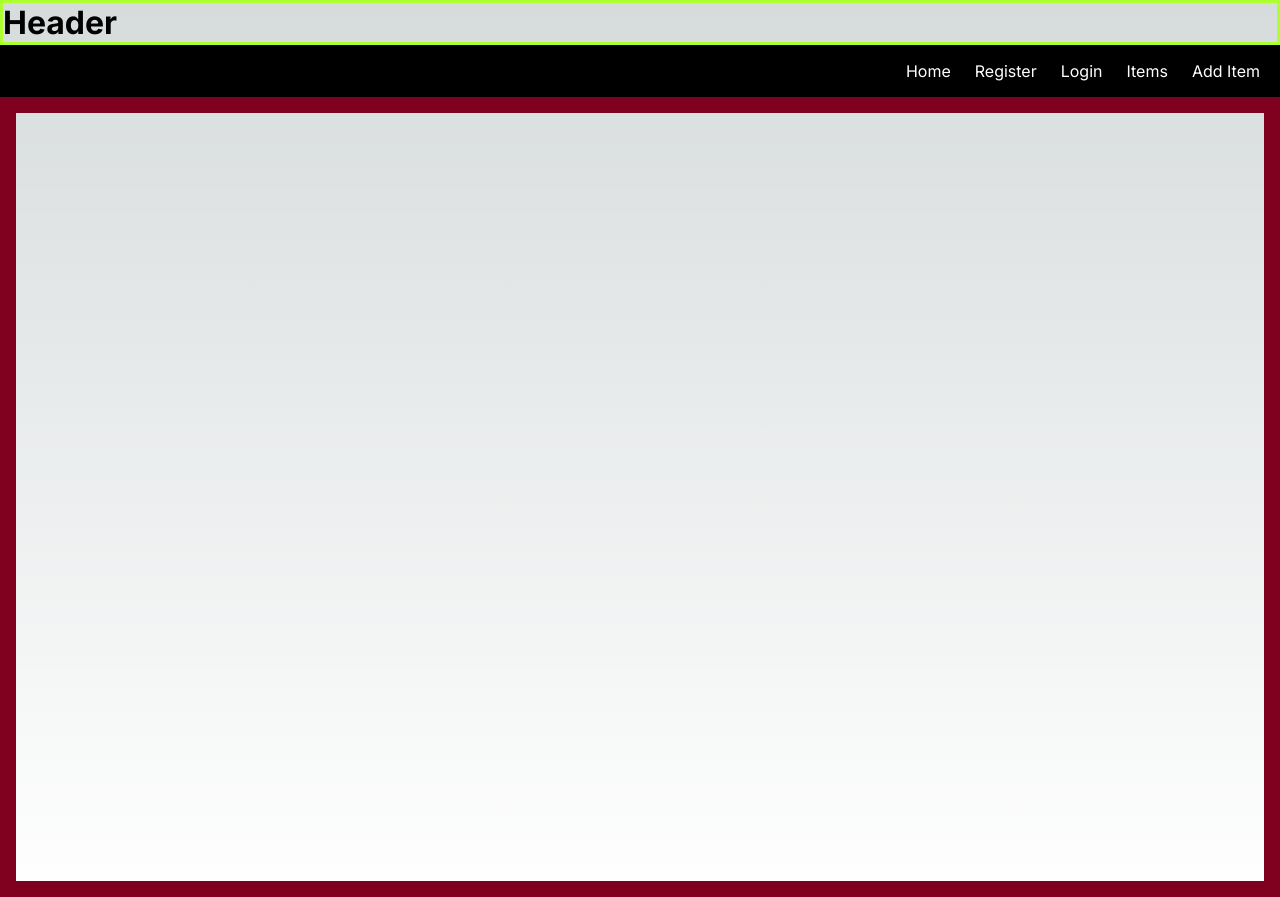
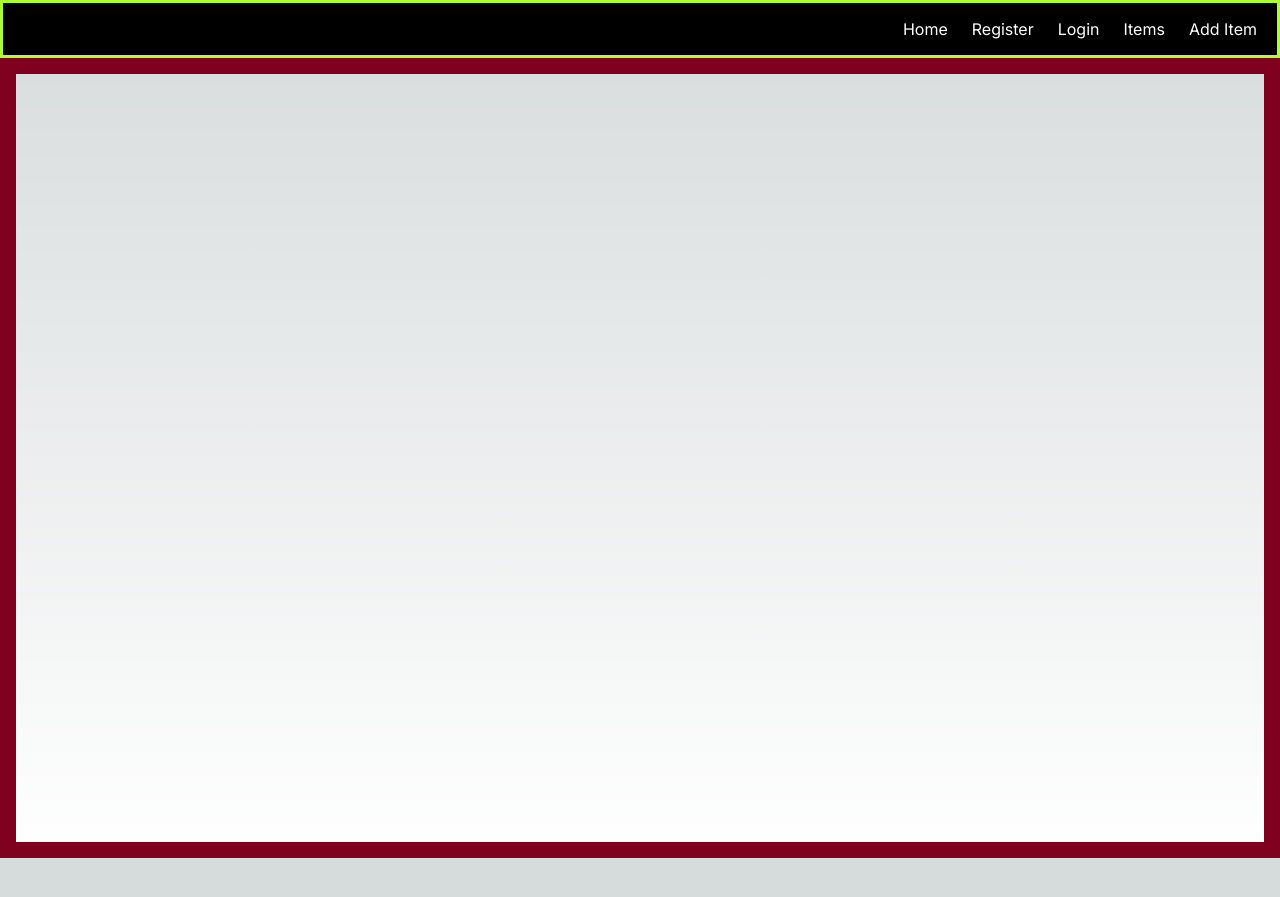
Before and after one commit to Job85/inventory-client, a Next.js app: page / in a window 1280 px wide. After the commit the page ends 858 px from the top, so only its background shows below. Built offline with nearby package versions, Linux system fonts and the light colour scheme.

Commit message:
deleted h1 tag and moved header1 tag styling to header styling, and added header styling to outside div

```diff
--- a/src/app/components/header/Header.jsx
+++ b/src/app/components/header/Header.jsx
@@ -4,8 +4,7 @@ import Nav from '../navigation/Nav';
 export default function Header() {
 
     return (
-        <div>
-            <h1 className={styles.header1}>Header</h1>
+        <div className={styles.header}>
             <Nav />
         </div>
     )
--- a/src/app/components/header/styles.module.css
+++ b/src/app/components/header/styles.module.css
@@ -1,4 +1,4 @@
-.header1 {
+.header {
     border: 3px solid greenyellow;
     width: 100vw;
 }
```
